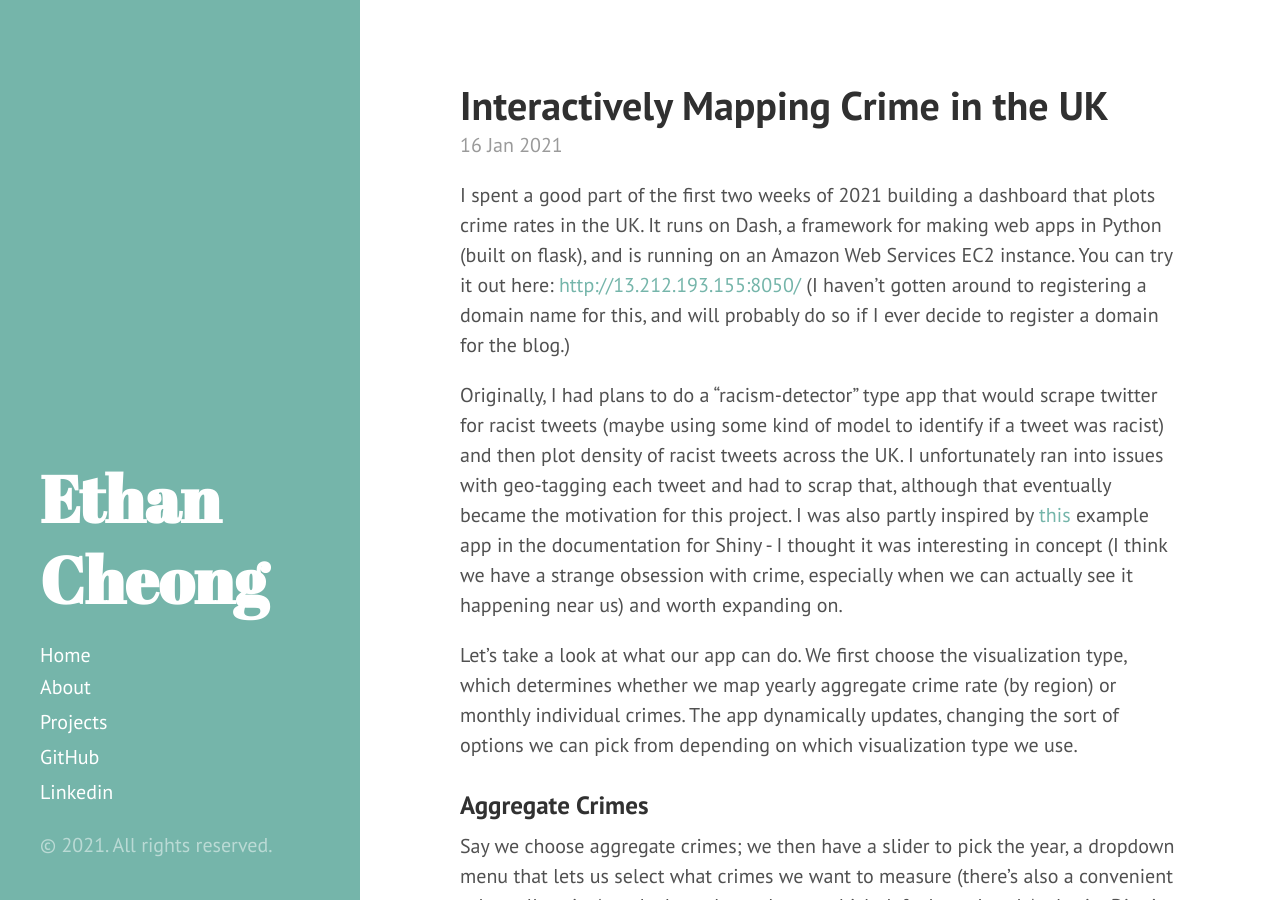
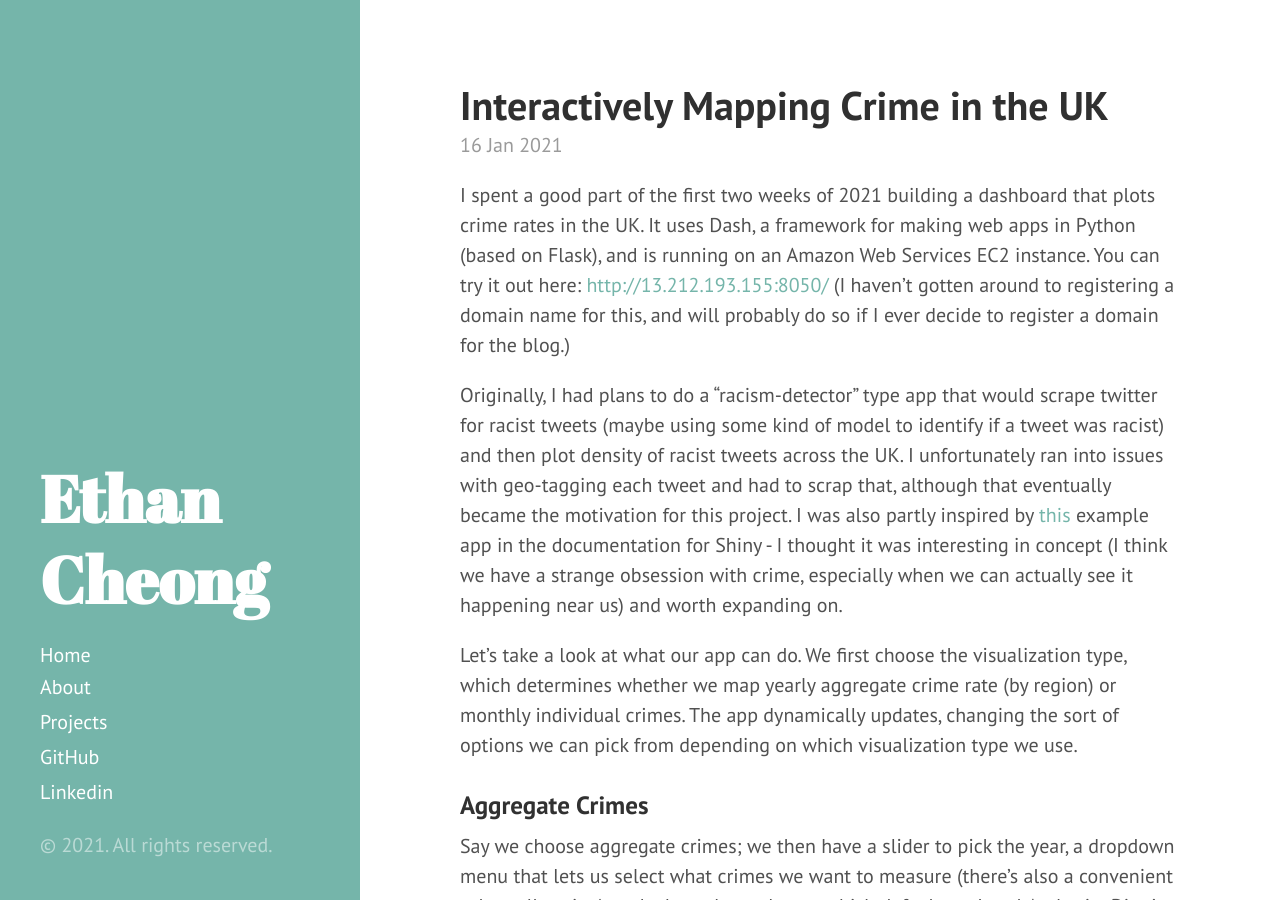
Before and after one commit to ethan-cheong/ethan-cheong.github.io, a Jekyll site: the page built from _posts/2021-01-10-crime-map-uk.md, in a window 1280 px wide and 900 px high. Built offline with Jekyll 4.4.1, drawn with Linux system fonts in a browser that asks for light colours; some of the changed text lies outside the part shown.

Commit message:
Update crime map uk blog post

```diff
--- a/_posts/2021-01-10-crime-map-uk.md
+++ b/_posts/2021-01-10-crime-map-uk.md
@@ -6,7 +6,7 @@ categories: blog
 tag: Python
 permalink: /crime-map-uk/
 ---
-I spent a good part of the first two weeks of 2021 building a dashboard that plots crime rates in the UK. It runs on Dash, a framework for making web apps in Python (built on flask), and is running on an Amazon Web Services EC2 instance.
+I spent a good part of the first two weeks of 2021 building a dashboard that plots crime rates in the UK. It uses Dash, a framework for making web apps in Python (based on Flask), and is running on an Amazon Web Services EC2 instance.
 You can try it out here: [http://13.212.193.155:8050/](http://13.212.193.155:8050/) (I haven't gotten around to registering a domain name for this, and will probably do so if I ever decide to register a domain for the blog.)
 
 Originally, I had plans to do a "racism-detector" type app that would scrape twitter for racist tweets (maybe using some kind of model to identify if a tweet was racist) and then plot density of racist tweets across the UK. I unfortunately ran into issues with geo-tagging each tweet and had to scrap that, although that eventually became the motivation for this project. I was also partly inspired by [this](https://shiny.rstudio.com/gallery/crime-watch.html) example app in the documentation for Shiny - I thought it was interesting in concept (I think we have a strange obsession with crime, especially when we can actually see it happening near us) and worth expanding on.
```
Also changed, not shown: other parts of _posts/2021-01-10-crime-map-uk.md (+2 -0 lines), 1 other file.
